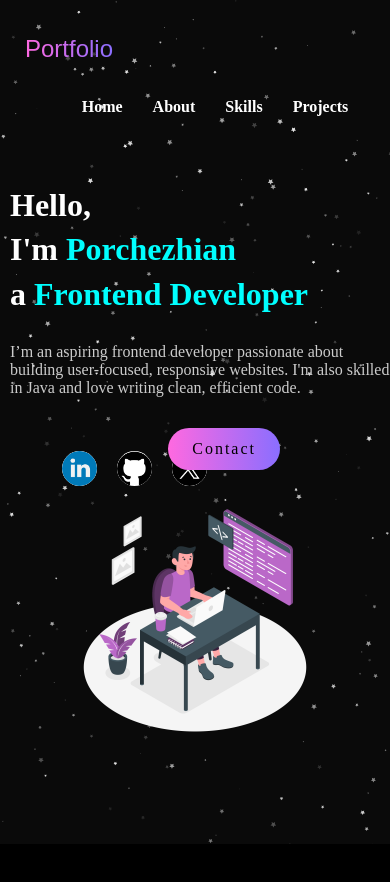
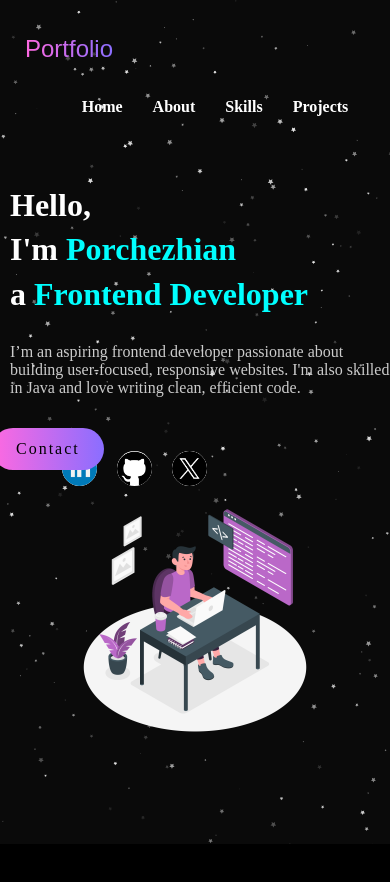
Before and after one commit to chezhianch/Animated-React-Portfolio, a React (Vite) app: page / in a window 390 px wide. Shown: the top 882 px of the page. Built offline with nearby package versions, Linux system fonts and the light colour scheme.

Commit message:
Update App.css

```diff
--- a/src/App.css
+++ b/src/App.css
@@ -486,9 +486,9 @@ gap: 30px;
   .cnt-btn {
     position: static;
     margin-top: 20px;
+   margin-right:10px;
+    position: absolute;
 
-    position: absolute;
-    right:70px;
   }
 
   /* About Section */
```
